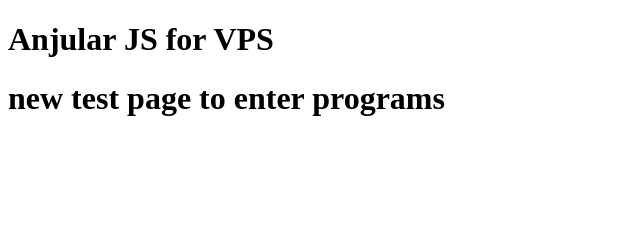
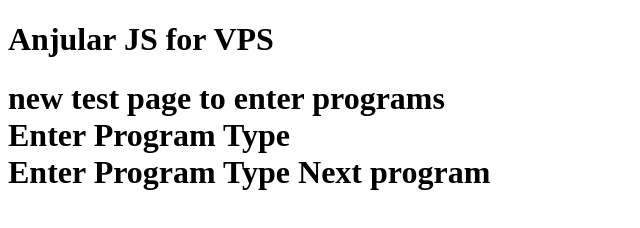
Before and after one commit to MHDSB/coursera-test, a plain HTML site: page index.html in a window 1280 px wide. Shown: the whole page, without its empty margins (0-640 px from the left). Drawn offline with Linux system fonts and the light colour scheme.

Commit message:
first test file

```diff
--- a/index.html
+++ b/index.html
@@ -6,6 +6,9 @@
   </head>
   <body>
     <h1>Anjular JS for VPS <h1/>
-      new test page to enter programs
+      new test page to enter programs</br>
+      Enter Program Type
+    </br>
+    Enter Program Type Next program
   </body>
 </html>
```
